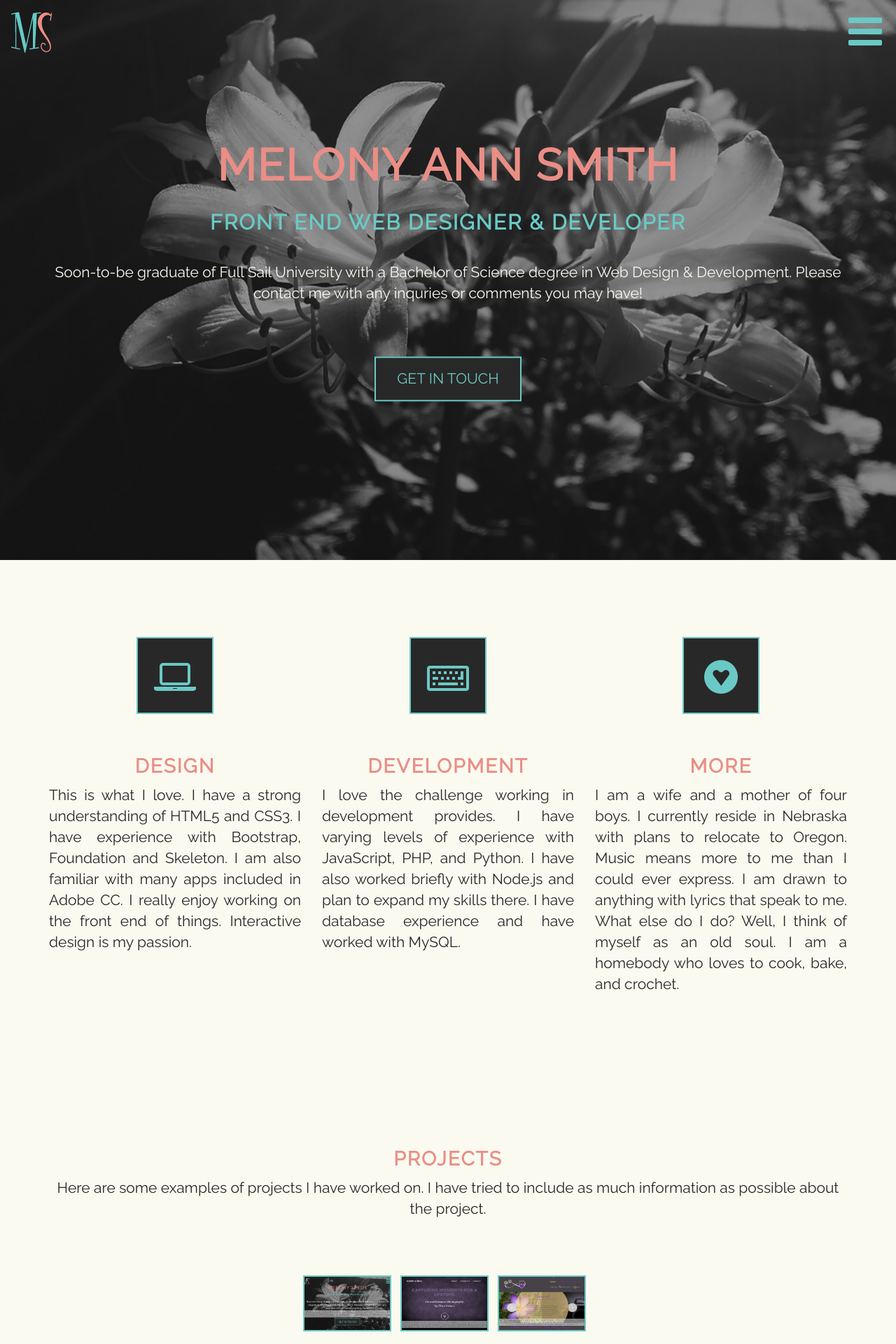
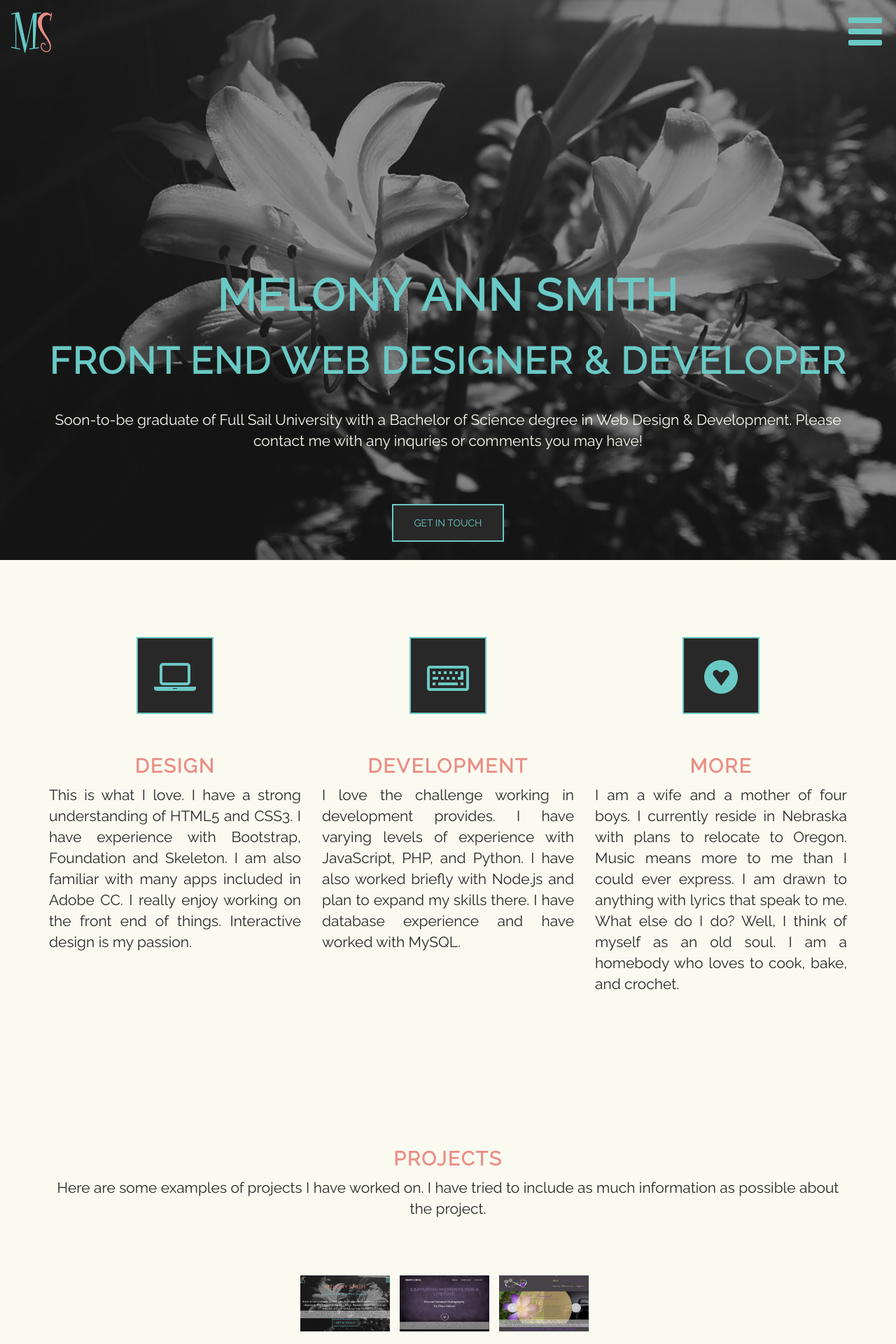
Before and after one commit to melonysmith/msportfolio, a PHP site: page / in a window 1280 px wide. Shown: the top 1920 px of the page at 70% size. Run offline with PHP 8.4, Linux system fonts and the light colour scheme; data that the repository does not hold is empty; some libraries are stand-ins or nearby versions.

Commit message:
Code Clean Up

```diff
--- a/css/projects.css
+++ b/css/projects.css
@@ -18,11 +18,9 @@ a:hover {
 /* thumbnails */
 .thumbnails img {
 	height: 80px;
-	border: 2px solid #6AC9C5;
 	margin: 0 10px 10px 0;
 }
 .thumbnails img:hover {
-	border: 2px solid #EA8E86;
 	cursor:pointer;
 }
 /* preview */
--- a/css/style.css
+++ b/css/style.css
@@ -10,11 +10,21 @@ input,
 textarea {
     font-size: 1.5em;
 }
+/* headings */
+h1 {
+  text-transform: uppercase;
+  margin-bottom: 30px;
+  font-size: 3em;
+  color: #ea8e86;
+  letter-spacing: 2px;
+  font-weight: bold;
+}
 h2 {
     text-transform: uppercase;
     color: #6ac9c5;
     font-weight: bold;
     letter-spacing: 2px;
+    font-size: 2.5em;
 }
 h3 {
   margin-top: 50px;
@@ -25,11 +35,9 @@ h3 {
   font-weight: bold;
   letter-spacing: 2px;
 }
+/* paragraphs */
 p {
     color: #292828;
-}
-label {
-  font-size: 1em;
 }
 
 /* section */
@@ -37,7 +45,7 @@ section {
     background-color: #FAFAF0;
     padding: 80px 0;
 }
-section.darker {
+.darker {
     background-color: #FAFAF0;
 }
 section header {
@@ -64,13 +72,14 @@ address a:hover {
 /* top */
 .top {
   text-align: right;
-  font-size: 2em;
 }
 
 /* button */
 .btn {
     padding: 15px 30px;
     border-radius: 0;
+    -moz-transition: border-color 0.4s, color 0.4s;
+    -o-transition: border-color 0.4s, color 0.4s;
     -webkit-transition: border-color 0.4s, color 0.4s;
     transition: border-color 0.4s, color 0.4s;
 }
@@ -79,7 +88,6 @@ address a:hover {
     border-width: 2px;
     color: #6AC9C5;
     border-color: #6AC9C5;
-    font-size: 1em;
     text-transform: uppercase;
 }
 .btn-primary:hover,
@@ -128,7 +136,7 @@ a:focus {
     transition: right 0.4s;
     font-size: 1.5em;
 }
-.menu.nav-expanded {
+.menu .nav-expanded {
     right: 0;
 }
 .menu .close {
@@ -173,21 +181,15 @@ a:focus {
 .jumbotron .container {
     margin-top: 75%;
 }
-.jumbotron h1 {
-  text-transform: uppercase;
-  margin-bottom: 30px;
-  font-size: 3em;
-  color: #ea8e86;
-  letter-spacing: 2px;
-  font-weight: bold;
-}
 
 /* header info */
 .header-info {
     position: relative;
     top: 25%;
-    -webkit-transform: translateY(-50%);
-    -webkit-transform: translateY(-50%);
+    -moz-traslate: translateY(-50%);
+    -o-translate: translateY(-50%);
+    -ms-translate: translateY(-50%);
+    -webkit-translate: translateY(-50%);
     font-size: 1.5em;
     color: #6AC9C5;
 }
@@ -252,6 +254,7 @@ a:focus {
     left: 15px;
     right: 15px;
     transition: all 0.4s;
+    background: #000000;
     background: rgba(0, 0, 0, 0.5);
     opacity: 0;
 }
@@ -267,7 +270,6 @@ a:focus {
     height: 50px;
     color: #EA8E86;
     background-color: #292828;
-    border: 2px #6AC9C5 solid;
     margin-bottom: 10px;
     text-align: center;
     line-height: 40px;
@@ -285,6 +287,8 @@ form {
   padding: 15px 30px;
   border-radius: 0;
   -webkit-transition: border-color 0.4s, color 0.4s;
+  -moz-transition: border-color 0.4s, color 0.4s;
+  -o-transition: border-color 0.4s, color 0.4s;
   transition: border-color 0.4s, color 0.4s;
   background: #292828;
   border-width: 2px;
@@ -305,20 +309,23 @@ form {
 }
 .form-control {
     padding: 17px 25px;
-    font-size: 1em;
     height: auto;
     border-radius: 0;
     background: #292828;
     border: 2px solid #6AC9C5;
     -webkit-box-shadow: none;
+    -moz-box-shadow: none;
     box-shadow: none;
     -webkit-transition: all 0.5;
+    -moz-transition: all 0.5;
+    -o-transition: all 0.5;
     transition: all 0.5s;
 }
 .form-control:focus {
     border: 2px solid #6AC9C5;
     background-color:#292828;
     color: #EA8E86;
+    -moz-box-shadow: none;
     -webkit-box-shadow: none;
     box-shadow: none;
 }
```
Also changed, not shown: js/app.js (+8 -9 lines), index.php (indentation only).
